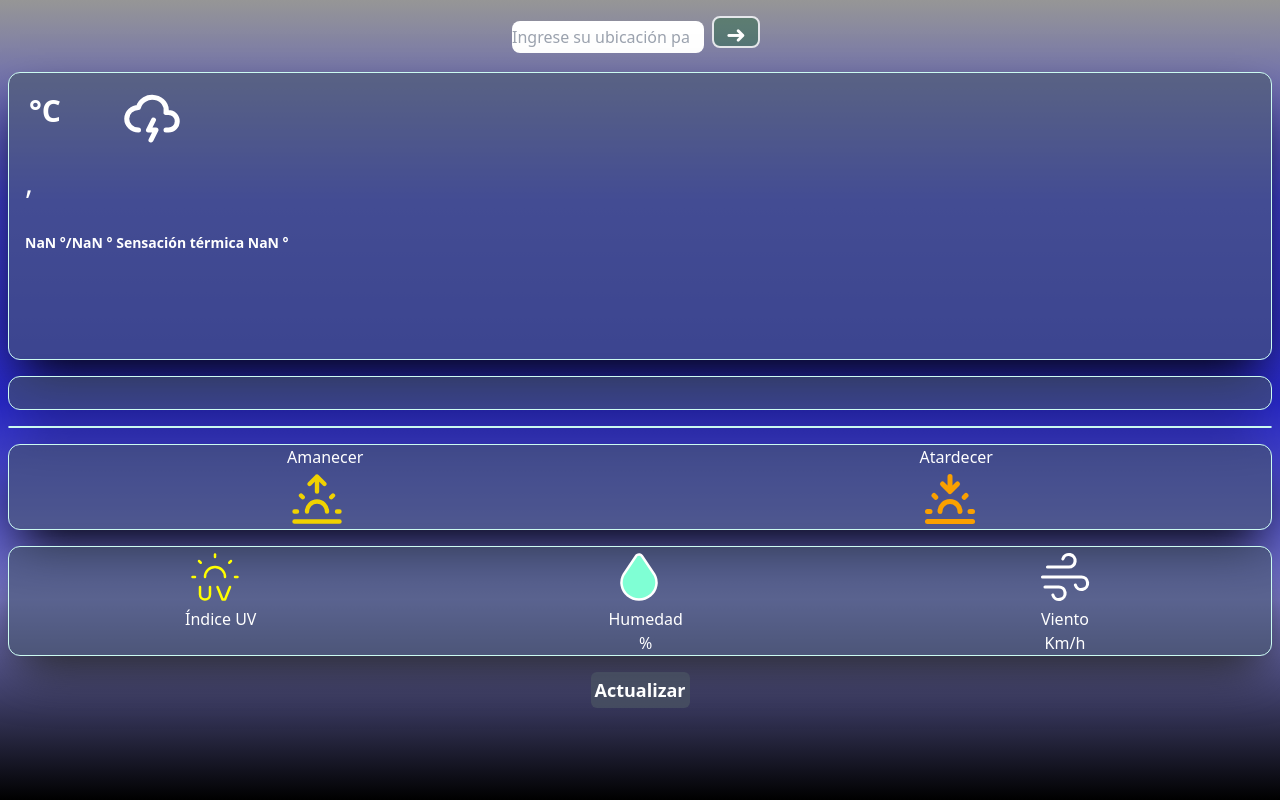
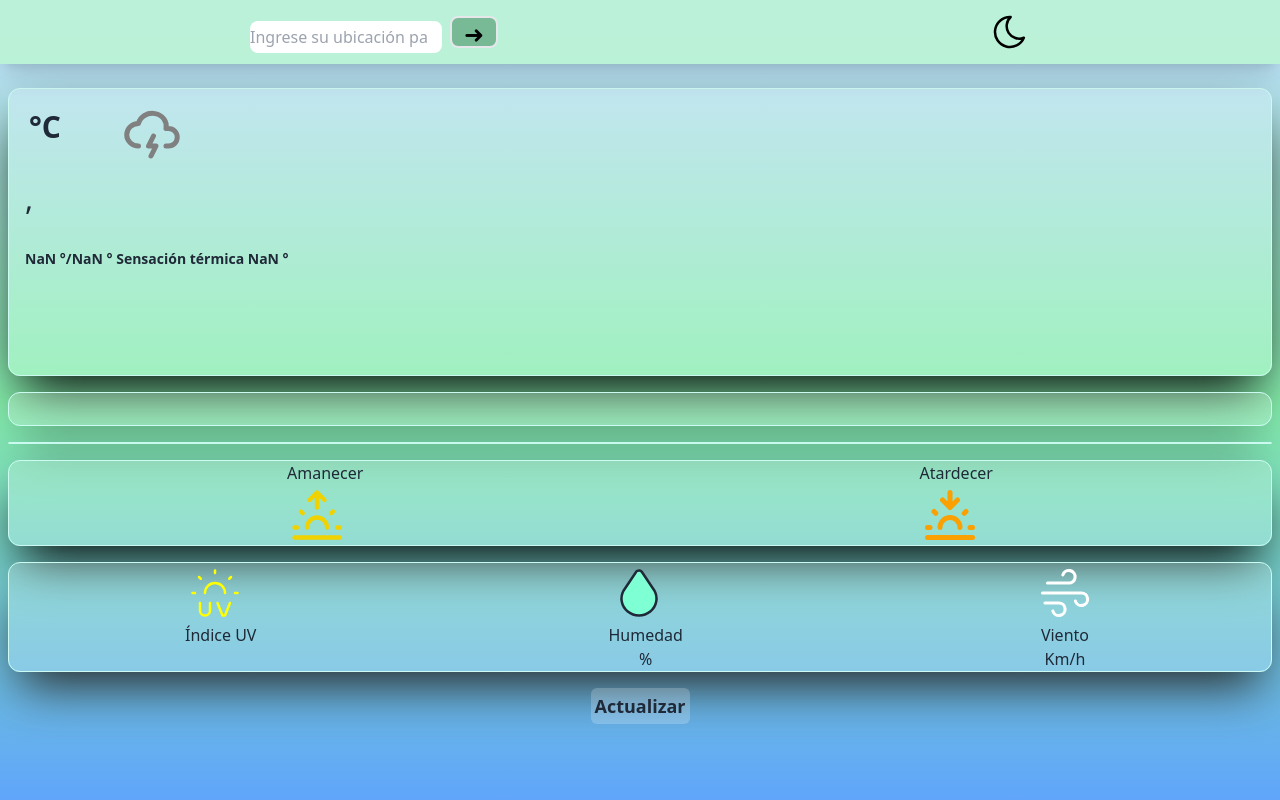
Before and after one commit to seba2803/Weather-App, a React (Vite) app in the folder Weather-app/: page /detail in a window 1280 px wide. Built offline with nearby package versions, Linux system fonts and the light colour scheme.

Commit message:
modificando colores y agregando navBar

```diff
--- a/Weather-app/src/App.jsx
+++ b/Weather-app/src/App.jsx
@@ -1,11 +1,45 @@
-// import './App.css';
 import LandingPage from './components/Landing/LandingPage';
+import Home from './components/Home/Home';
 import CardWeather from './components/CardWeather/CardWather';
 import { Routes, Route } from 'react-router-dom';
+import moon from './assets/moon.svg';
+import moonFilled from './assets/moonFilled.svg';
+import { useWeatherStore } from './components/store/store';
 
 function App() {
+  const [theme, setTheme] = useWeatherStore((state) => [
+    state.theme,
+    state.setTheme,
+  ]);
+
+  const handleClick = () => {
+    setTheme();
+  };
+
   return (
-    <div>
+    <div
+      className={
+        theme == 'light'
+          ? `flex-col bg-fixed bg-center bg-cover min-h-screen m-0 p-0 transition duration-700 ease-in-out bg-gradient-to-b from-blue-200 via-green-300 to-blue-400`
+          : `flex-col bg-fixed bg-center bg-cover min-h-screen m-0 p-0 transition duration-700 ease-in-out bg-gradient-to-b from-blue-900 via-green-950 to-blue-950 `
+      }
+    >
+      <div
+        className={
+          theme == 'light'
+            ? 'flex relative justify-around h-fit w-full p-2 bg-green-200 bg-opacity-80 shadow-xl'
+            : 'flex relative justify-around h-fit w-full p-2 bg-green-800 bg-opacity-40 shadow-xl'
+        }
+      >
+        <Home />
+        <button onClick={handleClick}>
+          <img
+            className='h-10'
+            src={theme == 'light' ? moon : moonFilled}
+            alt='moon'
+          />
+        </button>
+      </div>
       <Routes>
         <Route path='/' element={<LandingPage />} />
         <Route path='/detail' element={<CardWeather />} />
--- a/Weather-app/src/components/CardWeather/CardWather.jsx
+++ b/Weather-app/src/components/CardWeather/CardWather.jsx
@@ -8,9 +8,10 @@ import { weatherForDay } from './auxComponents/weatherForDay';
 import { iconType } from './auxComponents/weatherForHour';
 
 const CardWeather = () => {
-  const [infoClima, fetchData] = useWeatherStore((state) => [
+  const [infoClima, fetchData, theme] = useWeatherStore((state) => [
     state.infoClima,
     state.fetchData,
+    state.theme,
   ]);
 
   const handleClick = () => {
@@ -28,9 +29,20 @@ const CardWeather = () => {
   };
 
   return (
-    <div className='grid place-items-center p-2 text-white'>
-      <Home />
-      <div className='flex-col m-4 justify-center bg-slate-600 bg-opacity-60 rounded-xl shadow-2xl shadow-black border border-teal-100 h-72  w-full'>
+    <div
+      className={
+        theme == 'light'
+          ? 'grid place-items-center p-2 text-gray-800'
+          : 'grid place-items-center p-2 text-gray-200'
+      }
+    >
+      <div
+        className={
+          theme == 'light'
+            ? 'flex-col m-4 justify-center bg-white bg-opacity-20 rounded-xl shadow-2xl shadow-black border border-teal-100 h-72  w-full'
+            : 'flex-col m-4 justify-center bg-white bg-opacity-10 rounded-xl shadow-2xl shadow-black border border-teal-100 h-72  w-full'
+        }
+      >
         <div className='flex'>
           <h1 className='m-5 font-bold text-5xl phone:font-semibold phone:text-3xl'>
             {infoClima[0]?.current?.temp_c} °C
@@ -51,16 +63,34 @@ const CardWeather = () => {
           Sensación térmica {Math.floor(infoClima[0]?.current.feelslike_c)} °
         </h4>
       </div>
-      <div className='flex m-4 overflow-x-scroll w-full h-full bg-slate-600 bg-opacity-60 rounded-xl shadow-2xl shadow-black border border-teal-100'>
+      <div
+        className={
+          theme == 'light'
+            ? 'flex m-4 overflow-x-scroll w-full h-full  bg-white bg-opacity-20 rounded-xl shadow-2xl shadow-black border border-teal-100'
+            : 'flex m-4 overflow-x-scroll w-full h-full  bg-white bg-opacity-10 rounded-xl shadow-2xl shadow-black border border-teal-100'
+        }
+      >
         {weatherForHour(
           infoClima[0]?.location?.localtime.split(' '),
           infoClima[0]?.forecast?.forecastday
         )}
       </div>
-      <div className='m-4 bg-slate-600 bg-opacity-60 rounded-xl shadow-2xl shadow-black border border-teal-100 w-full'>
+      <div
+        className={
+          theme == 'light'
+            ? 'm-4 bg-white bg-opacity-20 rounded-xl shadow-2xl shadow-black border border-teal-100 w-full'
+            : 'm-4 bg-white bg-opacity-10 rounded-xl shadow-2xl shadow-black border border-teal-100 w-full'
+        }
+      >
         {weatherForDay(infoClima[0]?.forecast?.forecastday)}
       </div>
-      <div className='flex justify-around h-cover bg-slate-600 bg-opacity-60 rounded-xl border border-teal-100  shadow-2xl shadow-black w-full'>
+      <div
+        className={
+          theme == 'light'
+            ? 'flex justify-around h-cover bg-white bg-opacity-20 rounded-xl border border-teal-100  shadow-2xl shadow-black w-full'
+            : 'flex justify-around h-cover bg-white bg-opacity-10 rounded-xl border border-teal-100  shadow-2xl shadow-black w-full'
+        }
+      >
         <div>
           <h3>Amanecer</h3>
           <h3>{infoClima[0]?.forecast?.forecastday[1]?.astro.sunrise}</h3>
@@ -72,7 +102,13 @@ const CardWeather = () => {
           <IconSunset />
         </div>
       </div>
-      <div className='flex justify-around h-cover bg-slate-600 bg-opacity-60 rounded-xl border border-teal-100 m-4 shadow-2xl shadow-neutral-800  w-full'>
+      <div
+        className={
+          theme == 'light'
+            ? 'flex justify-around h-cover bg-white bg-opacity-20 rounded-xl border border-teal-100 m-4 shadow-2xl shadow-neutral-800  w-full'
+            : 'flex justify-around h-cover bg-white bg-opacity-10 rounded-xl border border-teal-100 m-4 shadow-2xl shadow-neutral-800  w-full'
+        }
+      >
         <div className='flex-col text-center mx-2'>
           <IndexUV />
           <h3>Índice UV</h3>
@@ -90,7 +126,7 @@ const CardWeather = () => {
         </div>
       </div>
       <button
-        className='font-semibold text-lg bg-gray-600 bg-opacity-70 p-1 rounded-md'
+        className='font-semibold text-lg bg-white bg-opacity-20 p-1 rounded-md'
         onClick={handleClick}
       >
         Actualizar
--- a/Weather-app/src/components/CardWeather/auxComponents/weatherForDay.jsx
+++ b/Weather-app/src/components/CardWeather/auxComponents/weatherForDay.jsx
@@ -18,8 +18,10 @@ export const weatherForDay = (forecast) => {
         <IconSun /> <IconNight />
       </div>
       <div className='flex text-center justify-center'>
-        <h3 className='phone:text-sm mt-4'>{Math.floor(el.day.maxtemp_c)}°/</h3>
-        <h3 className='phone:text-sm mt-4'> {Math.floor(el.day.mintemp_c)}°</h3>
+        <h3 className='phone:text-lg  mt-4'>
+          {Math.floor(el.day.maxtemp_c)}°/
+        </h3>
+        <h3 className='phone:text-lg mt-4'> {Math.floor(el.day.mintemp_c)}°</h3>
       </div>
     </div>
   ));
--- a/Weather-app/src/components/CardWeather/icons/Icons.jsx
+++ b/Weather-app/src/components/CardWeather/icons/Icons.jsx
@@ -207,6 +207,7 @@ export const IconCloudStorm = () => {
       className='icon icon-tabler icon-tabler-cloud-storm'
       width={60}
       height={60}
+      color='grey'
       viewBox='0 0 24 24'
       stroke-width='2'
       stroke='currentColor'
@@ -350,7 +351,7 @@ export const IconHumidity = () => {
       className='icon icon-tabler icon-tabler-mist'
       width={60}
       height={60}
-      color='white'
+      color='rgb(180,180,180)'
       viewBox='0 0 24 24'
       stroke-width={1.25}
       stroke='currentColor'
--- a/Weather-app/src/components/Landing/LandingPage.jsx
+++ b/Weather-app/src/components/Landing/LandingPage.jsx
@@ -1,8 +1,16 @@
-import Home from '../Home/Home';
+import { useWeatherStore } from '../store/store';
 
 const LandingPage = () => {
+  const theme = useWeatherStore((state) => state.theme);
+
   return (
-    <div className=' flex-col justify-center text-white h-screen'>
+    <div
+      className={
+        theme == 'light'
+          ? 'flex-col justify-center text-gray-800'
+          : 'flex-col justify-center text-gray-200'
+      }
+    >
       <div className=' flex-col text-center justify-center item-center p-2'>
         <h1 className='font-extrabold font-sans text-4xl m-5  border-b-4 border-solid rounded-lg'>
           Weather App
@@ -16,7 +24,13 @@ const LandingPage = () => {
           detallada y precisa para que puedas planificar tu día con confianza.
         </h2>
         <h2 className='mt-5 font-bold text-2xl'>En ella encontrarás</h2>
-        <ol className='flex-col text-left border-2 rounded-lg p-3 m-2'>
+        <ol
+          className={
+            theme == 'light'
+              ? 'flex-col text-left border-2 rounded-lg p-3 m-2 bg-blue-200 text-blue-500'
+              : 'flex-col text-left border-2 rounded-lg p-3 m-2 bg-blue-950 text-blue-200'
+          }
+        >
           <li className='font-bold text-xl'>Pronóstico por Hora</li>{' '}
           <p>
             Podrás obtener un pronóstico del tiempo por hora para tu ubicación
@@ -58,9 +72,6 @@ const LandingPage = () => {
           del Tiempo es tu compañero confiable.
         </h2>
       </div>
-      <div className='backdrop-blur-2xl mt-5'>
-        <Home />
-      </div>
     </div>
   );
 };
--- a/Weather-app/src/components/store/store.js
+++ b/Weather-app/src/components/store/store.js
@@ -9,6 +9,7 @@ export const useWeatherStore = create(
       //state
       infoClima: [],
       busqueda: [],
+      theme: 'light',
       // actions
       fetchData: async (lugar) => {
         const { data } = await axios(
@@ -30,6 +31,13 @@ export const useWeatherStore = create(
           busqueda: (state.busqueda = data),
         }));
       },
+      setTheme: () =>
+        set((state) => ({
+          theme:
+            state.theme == 'light'
+              ? (state.theme = 'dark')
+              : (state.theme = 'light'),
+        })),
     }),
     {
       name: 'weather',
--- a/Weather-app/src/index.css
+++ b/Weather-app/src/index.css
@@ -3,15 +3,6 @@
 @tailwind utilities;
 
 :root {
-  background-image: linear-gradient(
-    rgb(150, 150, 150),
-    rgb(64, 64, 210),
-    rgb(40, 40, 200),
-    rgb(120, 120, 200),
-    black
-  );
-  background-position: center;
-  background-attachment: fixed;
   /* font-family: system-ui; */
   /* color-scheme: light dark; */
   font-synthesis: none;
```
Also changed, not shown: Weather-app/src/assets/moon.svg (added), Weather-app/src/assets/moonFilled.svg (added).
